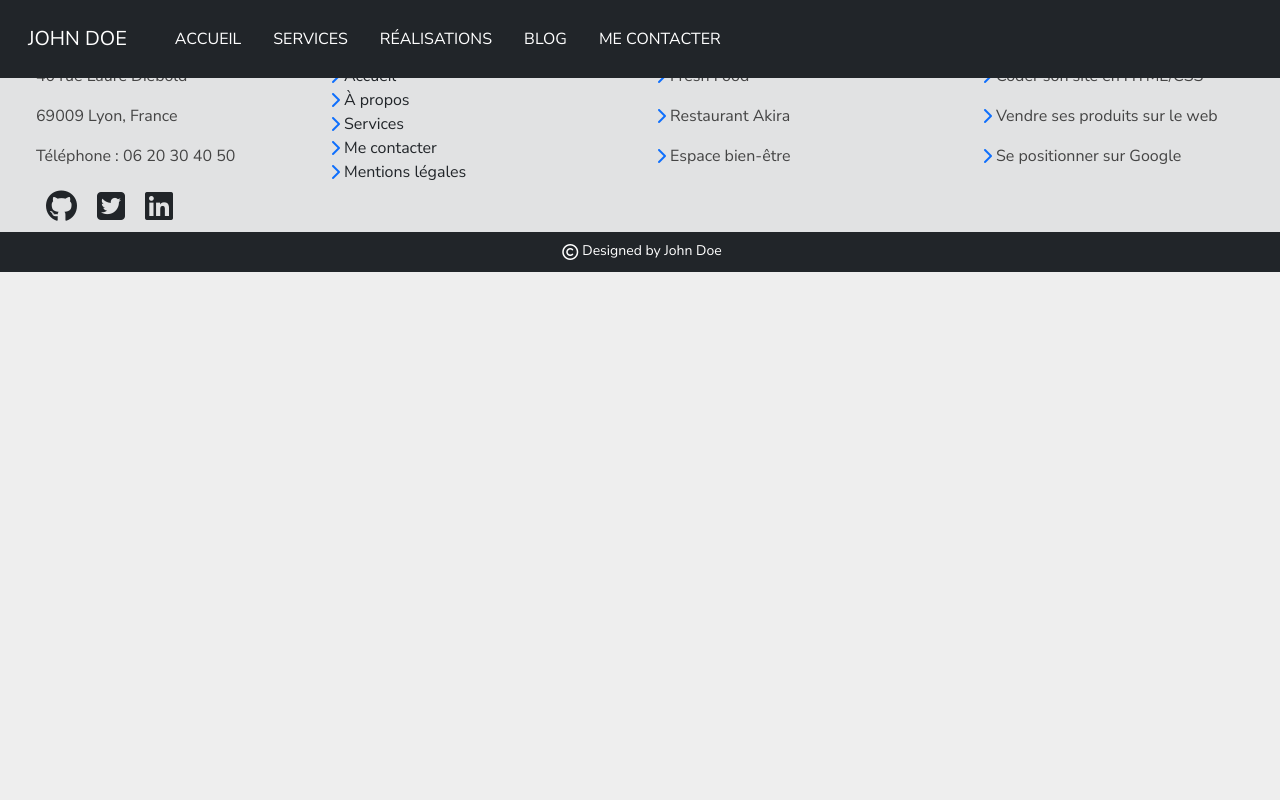
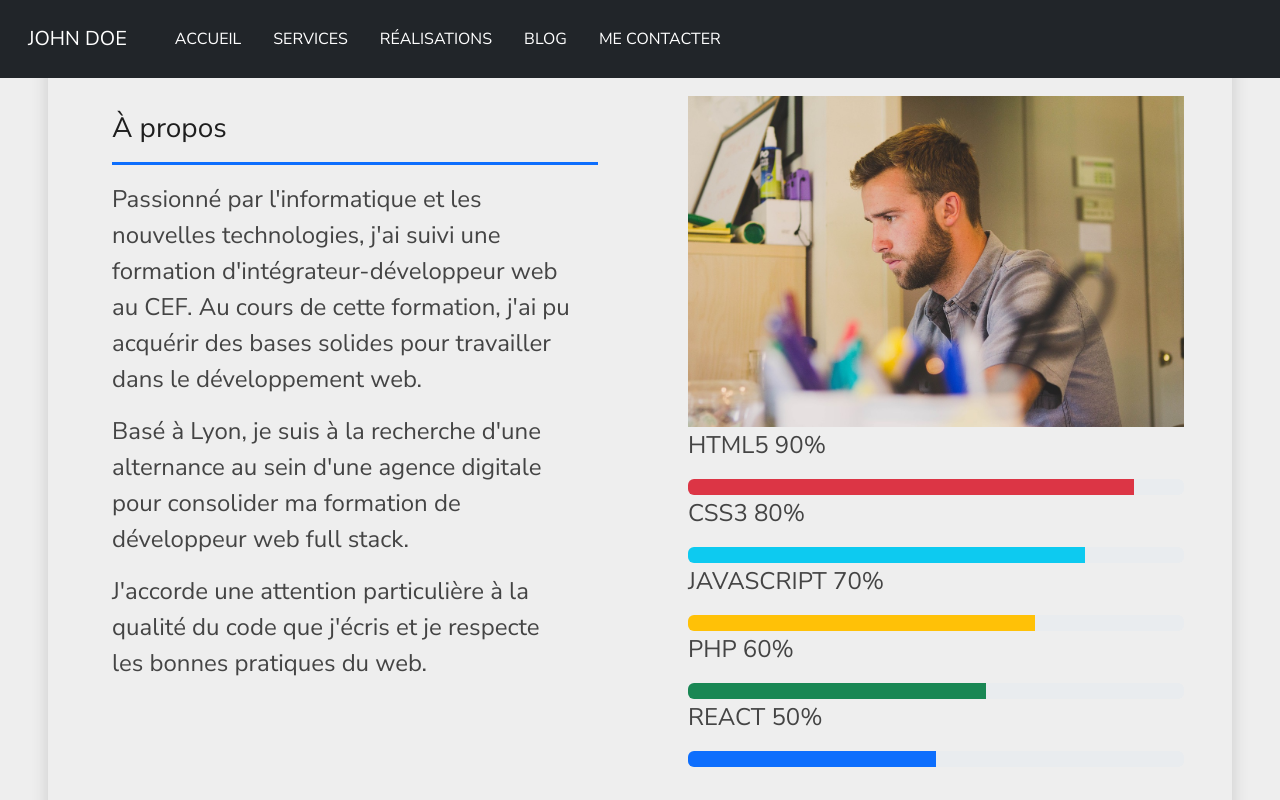
Before and after one commit to cgwena/portfolio-johndoe, a React (Create React App) app: page /about in a window 1280 px wide. Shown: the top 800 px of the page. Built offline with nearby package versions, Linux system fonts and the light colour scheme.

Commit message:
about added

```diff
--- a/src/App.css
+++ b/src/App.css
@@ -31,7 +31,8 @@ h2 {
 }
 
 p {
-  color: var(--color2)
+  color: var(--color2);
+  font-size: 1.5rem;
 }
 
 ul {
--- a/src/App.js
+++ b/src/App.js
@@ -8,6 +8,7 @@ import Legal from './views/Legal';
 import Services from './views/Services';
 import Contact from './views/Contact';
 import Footer from "./components/Footer";
+import About from "./components/About";
 
 function App() {
   return (
@@ -20,6 +21,7 @@ function App() {
         <Route path="/blog" element={<Blog />} />
         <Route path="/contact" element={<Contact />} />
         <Route path="/legal" element={<Legal />} />
+        <Route path="/about" element={<About />} />
       </Routes>
       <Footer />
     </div>
--- /dev/null
+++ b/src/components/About-text.js
@@ -0,0 +1,14 @@
+const AboutText = () => {
+    return (
+        <div class="col-lg-6 p-5">
+
+            <h3 class="m-3">À propos</h3>
+            <div className="bordure2 m-3"></div>
+            <p class="m-3">Passionné par l'informatique et les nouvelles technologies, j'ai suivi une formation d'intégrateur-développeur web au CEF. Au cours de cette formation, j'ai pu acquérir des bases solides pour travailler dans le développement web.</p>
+            <p class="m-3">Basé à Lyon, je suis à la recherche d'une alternance au sein d'une agence digitale pour consolider ma formation de développeur web full stack.</p>
+            <p class="m-3">J'accorde une attention particulière à la qualité du code que j'écris et je respecte les bonnes pratiques du web.</p>
+        </div>
+    )
+}
+
+export default AboutText
--- /dev/null
+++ b/src/components/About.js
@@ -0,0 +1,13 @@
+import AboutText from "./About-text"
+import Competences from "./Competences"
+
+const About = () => {
+    return (
+        <div className="row shadow m-5">
+            <AboutText />
+            <Competences />
+        </div>
+    )
+}
+
+export default About
--- /dev/null
+++ b/src/components/Competences.js
@@ -0,0 +1,21 @@
+import ProgressBar from 'react-bootstrap/ProgressBar';
+
+const Competences = () => {
+    return (
+        <div class="col-lg-6 p-5">
+            <img src="man-597178_1280.jpg" class="img-fluid"></img>
+            <p>HTML5 90%</p>
+            <ProgressBar variant="danger" now={90}/>
+            <p>CSS3 80%</p>
+            <ProgressBar variant="info" now={80}/>
+            <p>JAVASCRIPT 70%</p>
+            <ProgressBar variant="warning" now={70}/>
+            <p>PHP 60%</p>
+            <ProgressBar variant="success" now={60}/>
+            <p>REACT 50%</p>
+            <ProgressBar now={50}/>
+        </div>
+    )
+}
+
+export default Competences
--- a/src/components/Footer.js
+++ b/src/components/Footer.js
@@ -21,7 +21,7 @@ const Footer = () => {
                     </div>
                     <div className="d-flex">
                         <i class="fa-solid fa-chevron-right text-primary p-1"></i>
-                        <a className="nav-link" aria-current="page" href="/">À propos</a>
+                        <a className="nav-link" aria-current="page" href="/about">À propos</a>
                     </div>
                     <div className="d-flex">
                         <i class="fa-solid fa-chevron-right text-primary p-1"></i>
--- a/src/views/Home.js
+++ b/src/views/Home.js
@@ -1,9 +1,11 @@
 import Hero from "../components/Hero"
+import About from "../components/About"
 
 const Home = () => {
     return (
         <section>
             <Hero />
+            <About />
         </section>
     )
 }
```
Also changed, not shown: public/man-597178_1280.jpg (added).
